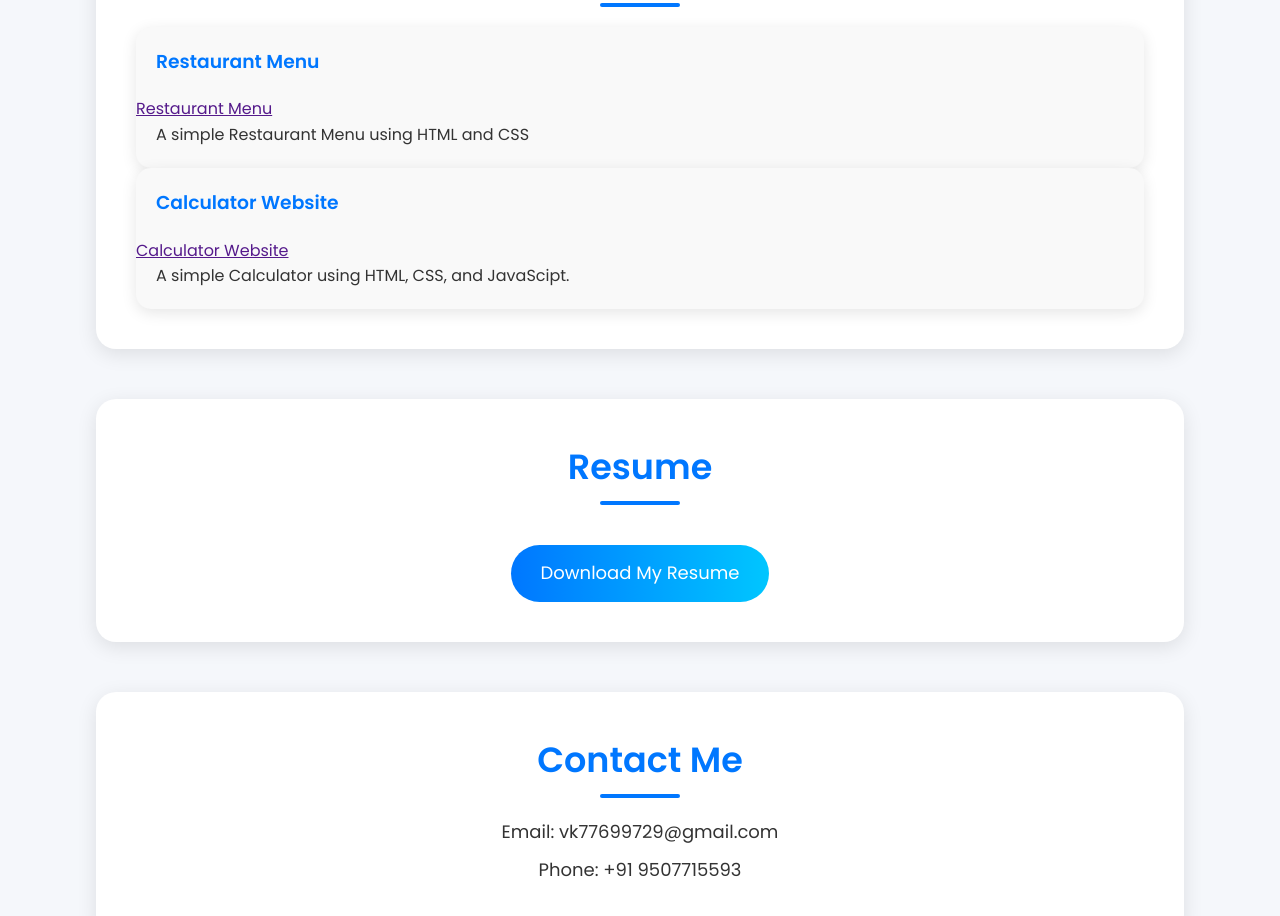
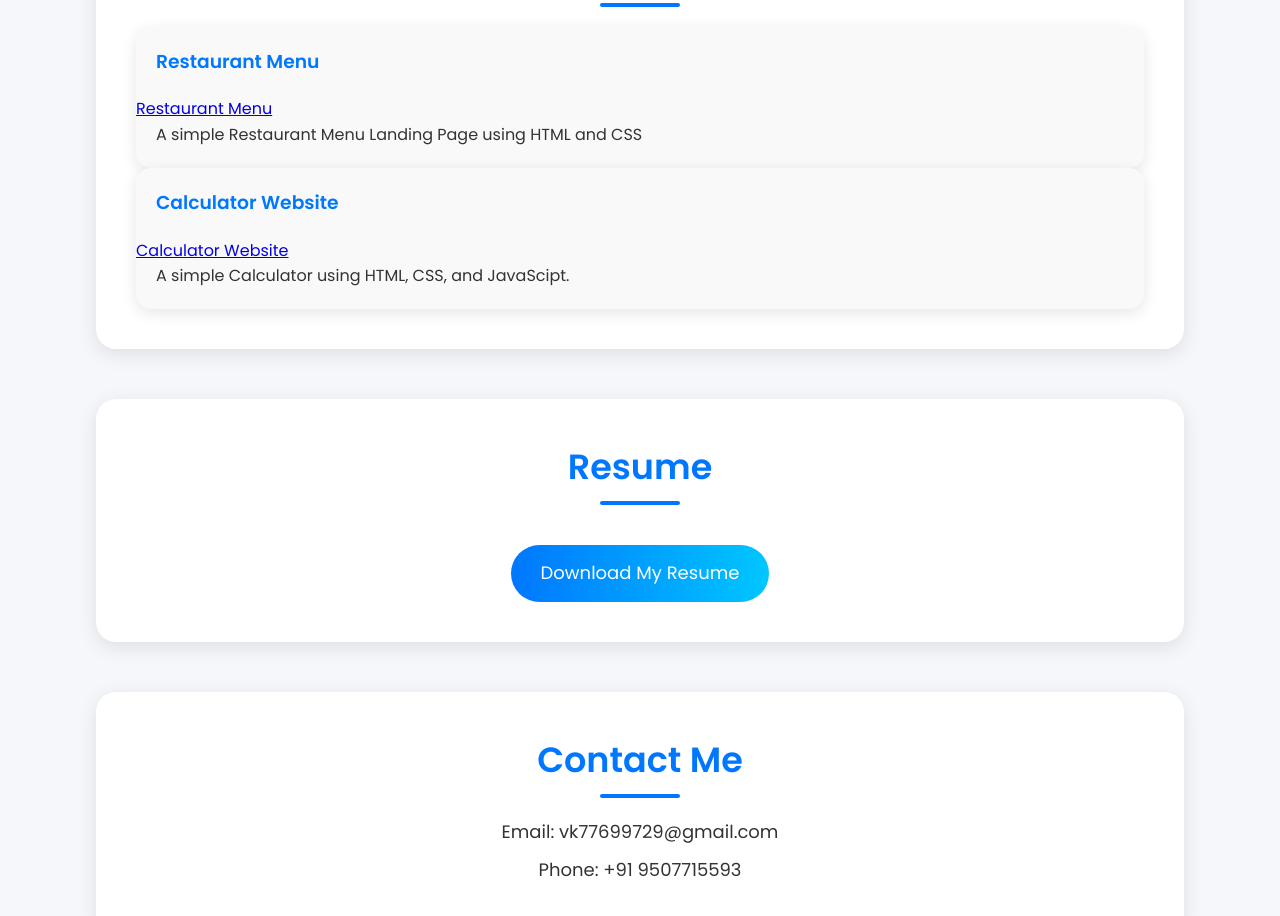
Before and after one commit to itsvineetmaurya7/CodSoft, a plain HTML site: page Portfolio/index.html in a window 1280 px wide. Shown: the part 1829-2745 px from the top of the page. Drawn offline with Linux system fonts and the light colour scheme.

Commit message:
Update index.html

```diff
--- a/Portfolio/index.html
+++ b/Portfolio/index.html
@@ -43,12 +43,12 @@
       <h2>My Projects</h2>
       <div class="project-card">
         <h3>Restaurant Menu</h3>
-        <a href="">Restaurant Menu</a>
-        <p>A simple Restaurant Menu using HTML and CSS</p>
+        <a href="https://itsvineetmaurya7.github.io/CodSoft/LandingPage/">Restaurant Menu</a>
+        <p>A simple Restaurant Menu Landing Page using HTML and CSS</p>
       </div>
       <div class="project-card">
         <h3>Calculator Website</h3>
-        <a href="">Calculator Website</a>
+        <a href="https://itsvineetmaurya7.github.io/CodSoft/Calculator/">Calculator Website</a>
         <p>A simple Calculator using HTML, CSS, and JavaScipt.</p>
       </div>
     </section>
```
